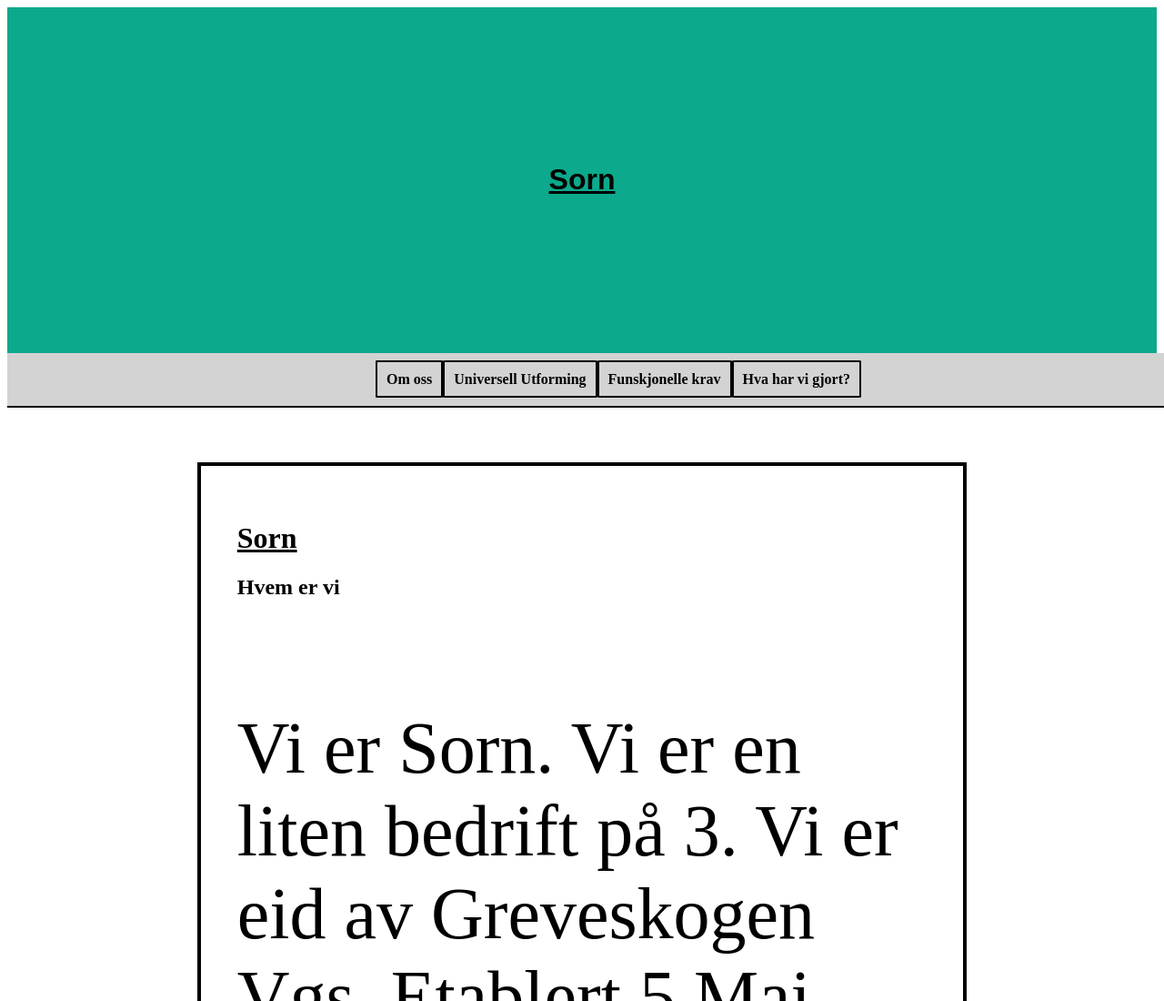
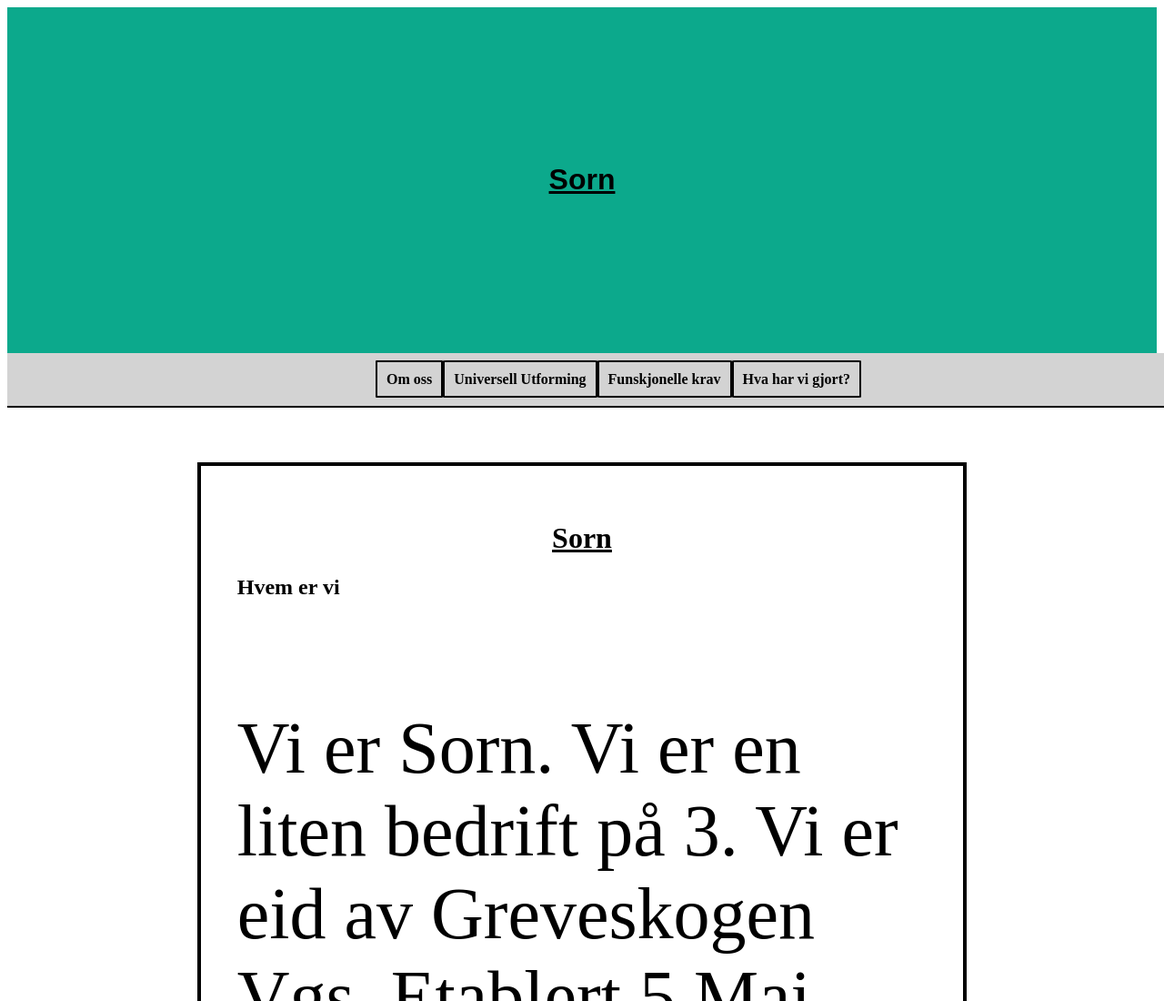
Before and after one commit to Svaally/Sorn, a plain HTML site: page Sorn.HTML in a window 1280 px wide. Shown: the top 1100 px of the page at 91% size. Drawn offline with Linux system fonts and the light colour scheme.

Commit message:
Update InnholdSorn.css

```diff
--- a/InnholdSorn.css
+++ b/InnholdSorn.css
@@ -10,6 +10,7 @@
 
     h1 {
     text-decoration: underline;
+    text-align: center;
     }
 
     p.ex1 {
@@ -21,6 +22,7 @@
 
     body {
         background-color:rgb(255, 255, 255);
+        font-family: arial sans-serif;
     }
     .header {
         padding: 150px;
```
